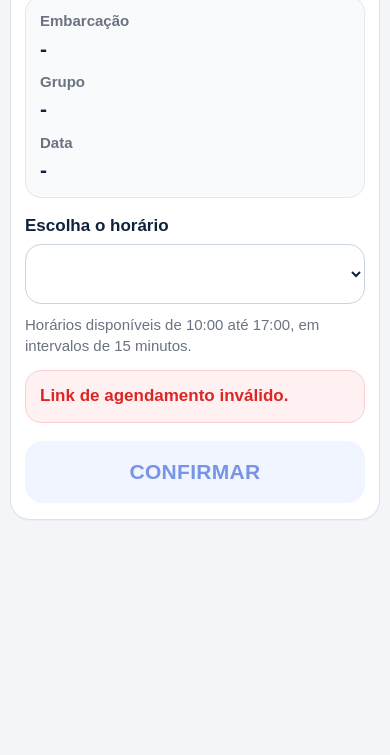
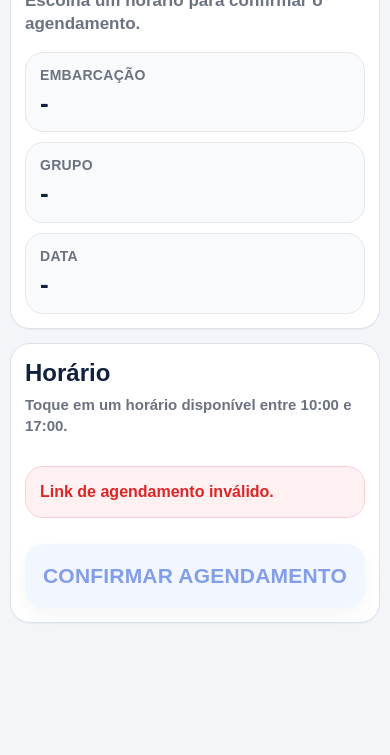
Before and after one commit to imobem-tech/calendario-boat, a website: page agendar.html in a window 390 px wide. Shown: the part 89-844 px from the top of the page. Drawn offline with Linux system fonts and the light colour scheme.

Commit message:
Update agendar.html

```diff
--- a/agendar.html
+++ b/agendar.html
@@ -11,11 +11,23 @@
       --text: #10213d;
       --muted: #6b7280;
       --line: #dbe2ea;
+
       --primary: #1d4ed8;
       --primary-soft: #e8efff;
-      --danger-bg: #fff1f2;
-      --danger-text: #dc2626;
-      --danger-line: #fecdd3;
+
+      --slot: #ffffff;
+      --slot-border: #cbd5e1;
+      --slot-active: #1d4ed8;
+      --slot-active-text: #ffffff;
+
+      --warn-bg: #fff7ed;
+      --warn-text: #c2410c;
+      --warn-line: #fdba74;
+
+      --err-bg: #fff1f2;
+      --err-text: #dc2626;
+      --err-line: #fecdd3;
+
       --ok-bg: #ecfdf5;
       --ok-text: #15803d;
       --ok-line: #bbf7d0;
@@ -31,157 +43,195 @@
     }
 
     .wrap{
-      max-width: 680px;
+      max-width: 760px;
       margin: 0 auto;
-      padding: 16px 14px 32px;
+      padding: 14px 12px 28px;
     }
 
-    .card{
+    .top-card{
       background: var(--card);
       border: 1px solid var(--line);
       border-radius: 22px;
-      padding: 20px 16px 18px;
+      padding: 18px 16px 16px;
+      margin-bottom: 14px;
       box-shadow: 0 1px 0 rgba(16,33,61,.03);
     }
 
     .title{
       margin:0 0 14px;
-      font-size: clamp(28px, 7vw, 40px);
+      font-size: clamp(30px, 8vw, 44px);
       line-height:1;
       font-weight: 900;
-      letter-spacing: .2px;
+      letter-spacing:.2px;
     }
 
-    .info-box{
-      display:grid;
-      gap:10px;
-      margin-bottom: 18px;
-      padding: 14px;
-      border-radius: 16px;
-      background: #f8fafc;
-      border: 1px solid #e5e7eb;
+    .sub{
+      margin: 0 0 16px;
+      color: var(--muted);
+      font-size: 17px;
+      font-weight: 700;
+      line-height: 1.35;
     }
 
-    .info-row{
+    .summary{
       display:grid;
-      grid-template-columns: 110px 1fr;
+      grid-template-columns: 1fr;
       gap:10px;
-      align-items:center;
-      font-size: 18px;
-      line-height:1.3;
+    }
+
+    .info-card{
+      background:#f8fafc;
+      border: 1px solid #e5e7eb;
+      border-radius: 18px;
+      padding: 14px;
     }
 
     .info-label{
+      font-size: 14px;
+      color: var(--muted);
       font-weight: 800;
-      color: var(--muted);
+      margin-bottom: 6px;
+      text-transform: uppercase;
+      letter-spacing: .3px;
     }
 
     .info-value{
+      font-size: 28px;
       font-weight: 900;
+      line-height: 1.1;
       color: var(--text);
       word-break: break-word;
     }
 
-    .field-label{
-      display:block;
-      margin: 0 0 8px;
-      font-size: 18px;
-      font-weight: 800;
-      color: var(--text);
+    .section-card{
+      background: var(--card);
+      border: 1px solid var(--line);
+      border-radius: 22px;
+      padding: 18px 16px 16px;
+      box-shadow: 0 1px 0 rgba(16,33,61,.03);
     }
 
-    select{
-      width:100%;
-      height: 58px;
-      border-radius: 16px;
-      border:1px solid #cbd5e1;
-      background:#fff;
-      color: var(--text);
-      font-size: 20px;
-      font-weight: 800;
-      padding: 0 14px;
-      outline: none;
+    .section-title{
+      margin:0 0 8px;
+      font-size: 24px;
+      line-height:1.1;
+      font-weight: 900;
     }
 
-    select:focus{
-      border-color: #93c5fd;
-      box-shadow: 0 0 0 3px rgba(59,130,246,.15);
-    }
-
-    .hint{
-      margin-top: 10px;
+    .section-desc{
+      margin:0 0 16px;
       color: var(--muted);
       font-size: 15px;
       line-height: 1.4;
+      font-weight: 700;
     }
 
-    .warning{
-      display:none;
-      margin-top: 14px;
-      background: #fff7ed;
-      color: #c2410c;
-      border: 1px solid #fdba74;
-      border-radius: 16px;
-      padding: 14px;
-      font-size: 16px;
-      font-weight: 800;
-      line-height: 1.35;
+    .slots{
+      display:grid;
+      grid-template-columns: repeat(3, minmax(0, 1fr));
+      gap:10px;
     }
 
+    .slot-btn{
+      height: 58px;
+      border-radius: 16px;
+      border:1px solid var(--slot-border);
+      background: var(--slot);
+      color: var(--text);
+      font-size: 19px;
+      font-weight: 900;
+      cursor:pointer;
+      transition: .15s ease;
+    }
+
+    .slot-btn.active{
+      background: var(--slot-active);
+      color: var(--slot-active-text);
+      border-color: var(--slot-active);
+      box-shadow: 0 6px 18px rgba(29,78,216,.18);
+    }
+
+    .slot-btn:disabled{
+      opacity:.45;
+      cursor:not-allowed;
+    }
+
+    .warn,
     .msg{
       display:none;
       margin-top: 14px;
-      border-radius: 16px;
+      border-radius: 18px;
       padding: 14px;
-      font-size: 17px;
+      font-size: 16px;
+      line-height: 1.4;
       font-weight: 800;
-      line-height: 1.35;
+    }
+
+    .warn.show{
+      display:block;
+      background: var(--warn-bg);
+      color: var(--warn-text);
+      border:1px solid var(--warn-line);
     }
 
     .msg.error{
       display:block;
-      background: var(--danger-bg);
-      color: var(--danger-text);
-      border: 1px solid var(--danger-line);
+      background: var(--err-bg);
+      color: var(--err-text);
+      border:1px solid var(--err-line);
     }
 
     .msg.success{
       display:block;
       background: var(--ok-bg);
       color: var(--ok-text);
-      border: 1px solid var(--ok-line);
+      border:1px solid var(--ok-line);
     }
 
-    .btn{
+    .footer-bar{
+      position: sticky;
+      bottom: 0;
+      margin-top: 16px;
+      padding-top: 10px;
+    }
+
+    .confirm-btn{
       width:100%;
-      height: 60px;
-      margin-top: 18px;
+      height: 62px;
       border:0;
       border-radius: 18px;
       background: var(--primary-soft);
       color: var(--primary);
       font-size: 20px;
       font-weight: 900;
-      letter-spacing: .3px;
+      letter-spacing: .2px;
       cursor:pointer;
+      box-shadow: 0 8px 24px rgba(16,33,61,.08);
     }
 
-    .btn:disabled{
-      opacity:.6;
+    .confirm-btn:disabled{
+      opacity:.55;
       cursor:not-allowed;
     }
 
-    .top-space{
-      height: 2px;
+    @media (min-width: 640px){
+      .summary{
+        grid-template-columns: repeat(3, 1fr);
+      }
+
+      .slots{
+        grid-template-columns: repeat(4, minmax(0, 1fr));
+      }
     }
 
-    @media (max-width: 520px){
+    @media (max-width: 420px){
       .wrap{
-        padding: 14px 10px 28px;
+        padding: 12px 10px 24px;
       }
 
-      .card{
-        padding: 18px 14px 16px;
+      .top-card,
+      .section-card{
+        padding: 16px 14px 14px;
         border-radius: 20px;
       }
 
@@ -189,31 +239,21 @@
         font-size: 36px;
       }
 
-      .info-row{
-        grid-template-columns: 1fr;
-        gap:4px;
-        font-size: 18px;
+      .info-value{
+        font-size: 26px;
       }
 
-      .info-label{
-        font-size: 15px;
+      .slots{
+        grid-template-columns: repeat(2, minmax(0, 1fr));
       }
 
-      .info-value{
-        font-size: 21px;
+      .slot-btn{
+        height: 60px;
+        font-size: 20px;
       }
 
-      .field-label{
-        font-size: 17px;
-      }
-
-      select{
-        height: 60px;
-        font-size: 22px;
-      }
-
-      .btn{
-        height: 62px;
+      .confirm-btn{
+        height: 64px;
         font-size: 21px;
       }
     }
@@ -221,39 +261,42 @@
 </head>
 <body>
   <div class="wrap">
-    <div class="top-space"></div>
+    <section class="top-card">
+      <h1 class="title">Agendar</h1>
+      <p class="sub">Escolha um horário para confirmar o agendamento.</p>
 
-    <section class="card">
-      <h1 class="title">Agendar</h1>
-
-      <div class="info-box">
-        <div class="info-row">
+      <div class="summary">
+        <div class="info-card">
           <div class="info-label">Embarcação</div>
           <div class="info-value" id="emb">-</div>
         </div>
 
-        <div class="info-row">
+        <div class="info-card">
           <div class="info-label">Grupo</div>
           <div class="info-value" id="grupo">-</div>
         </div>
 
-        <div class="info-row">
+        <div class="info-card">
           <div class="info-label">Data</div>
           <div class="info-value" id="data">-</div>
         </div>
       </div>
+    </section>
 
-      <label class="field-label" for="hora">Escolha o horário</label>
-      <select id="hora"></select>
+    <section class="section-card">
+      <h2 class="section-title">Horário</h2>
+      <p class="section-desc">Toque em um horário disponível entre 10:00 e 17:00.</p>
 
-      <div class="hint">
-        Horários disponíveis de 10:00 até 17:00, em intervalos de 15 minutos.
-      </div>
+      <div class="slots" id="slots"></div>
 
-      <div id="warning" class="warning"></div>
+      <div id="warning" class="warn"></div>
       <div id="msg" class="msg"></div>
 
-      <button id="btnConfirmar" class="btn" type="button">CONFIRMAR</button>
+      <div class="footer-bar">
+        <button id="btnConfirmar" class="confirm-btn" type="button" disabled>
+          CONFIRMAR AGENDAMENTO
+        </button>
+      </div>
     </section>
   </div>
 
@@ -272,7 +315,6 @@
       const grupo = m[2].toUpperCase() + MAP[m[3]];
 
       if(!pb || !grupo) return null;
-
       return { pb, grupo, token: t };
     }
 
@@ -299,16 +341,17 @@
     const qs = new URLSearchParams(window.location.search);
     const token = qs.get("token") || "";
     const data = qs.get("data") || "";
-
     const acesso = decode(token);
 
     const embEl = document.getElementById("emb");
     const grupoEl = document.getElementById("grupo");
     const dataEl = document.getElementById("data");
-    const horaEl = document.getElementById("hora");
+    const slotsEl = document.getElementById("slots");
+    const warningEl = document.getElementById("warning");
     const msgEl = document.getElementById("msg");
-    const warningEl = document.getElementById("warning");
     const btnConfirmar = document.getElementById("btnConfirmar");
+
+    let horaSelecionada = "";
 
     function setMsg(texto, tipo){
       msgEl.className = "msg";
@@ -322,17 +365,31 @@
 
     function setWarning(texto){
       if(!texto){
-        warningEl.style.display = "none";
+        warningEl.className = "warn";
         warningEl.textContent = "";
         return;
       }
 
-      warningEl.style.display = "block";
+      warningEl.className = "warn show";
       warningEl.textContent = texto;
     }
 
-    function preencherHorarios(){
-      horaEl.innerHTML = "";
+    function atualizarBotao(){
+      btnConfirmar.disabled = !horaSelecionada;
+    }
+
+    function selecionarHora(hora){
+      horaSelecionada = hora;
+
+      document.querySelectorAll(".slot-btn").forEach(btn => {
+        btn.classList.toggle("active", btn.dataset.hora === hora);
+      });
+
+      atualizarBotao();
+    }
+
+    function criarBotoesHorario(){
+      slotsEl.innerHTML = "";
 
       for(let h = 10; h <= 17; h++){
         for(let m = 0; m < 60; m += 15){
@@ -340,18 +397,23 @@
 
           const hh = String(h).padStart(2, "0");
           const mm = String(m).padStart(2, "0");
+          const hora = `${hh}:${mm}`;
 
-          const opt = document.createElement("option");
-          opt.value = `${hh}:${mm}`;
-          opt.textContent = `${hh}:${mm}`;
-          horaEl.appendChild(opt);
+          const btn = document.createElement("button");
+          btn.type = "button";
+          btn.className = "slot-btn";
+          btn.textContent = hora;
+          btn.dataset.hora = hora;
+
+          btn.addEventListener("click", () => selecionarHora(hora));
+          slotsEl.appendChild(btn);
         }
       }
     }
 
     function avaliarContingencia(){
       const hoje = hojeIsoLocal();
-      const dow = diaSemanaLocal(hoje); // 2,3,4 = ter,qua,qui
+      const dow = diaSemanaLocal(hoje); // ter qua qui = 2 3 4
       const mesmaData = data === hoje;
 
       if(mesmaData && dow >= 2 && dow <= 4){
@@ -362,12 +424,12 @@
     }
 
     async function agendar(){
+      if(!horaSelecionada) return;
+
       setMsg("", "");
       btnConfirmar.disabled = true;
 
       try{
-        const hora = horaEl.value;
-
         const resp = await fetch("/api/agendar", {
           method: "POST",
           headers: {
@@ -376,7 +438,7 @@
           body: JSON.stringify({
             token,
             data,
-            hora
+            hora: horaSelecionada
           })
         });
 
@@ -392,7 +454,7 @@
 
         setTimeout(() => {
           window.location.href = `/${encodeURIComponent(token)}`;
-        }, 1500);
+        }, 1600);
 
       }catch(err){
         setMsg(err.message || "Erro ao enviar agendamento.", "error");
@@ -405,13 +467,15 @@
       grupoEl.textContent = "-";
       dataEl.textContent = "-";
       setMsg("Link de agendamento inválido.", "error");
-      btnConfirmar.disabled = true;
     }else{
       embEl.textContent = acesso.pb;
       grupoEl.textContent = acesso.grupo;
       dataEl.textContent = formatarDataBR(data);
-      preencherHorarios();
+
+      criarBotoesHorario();
       avaliarContingencia();
+      atualizarBotao();
+
       btnConfirmar.addEventListener("click", agendar);
     }
   </script>
```
